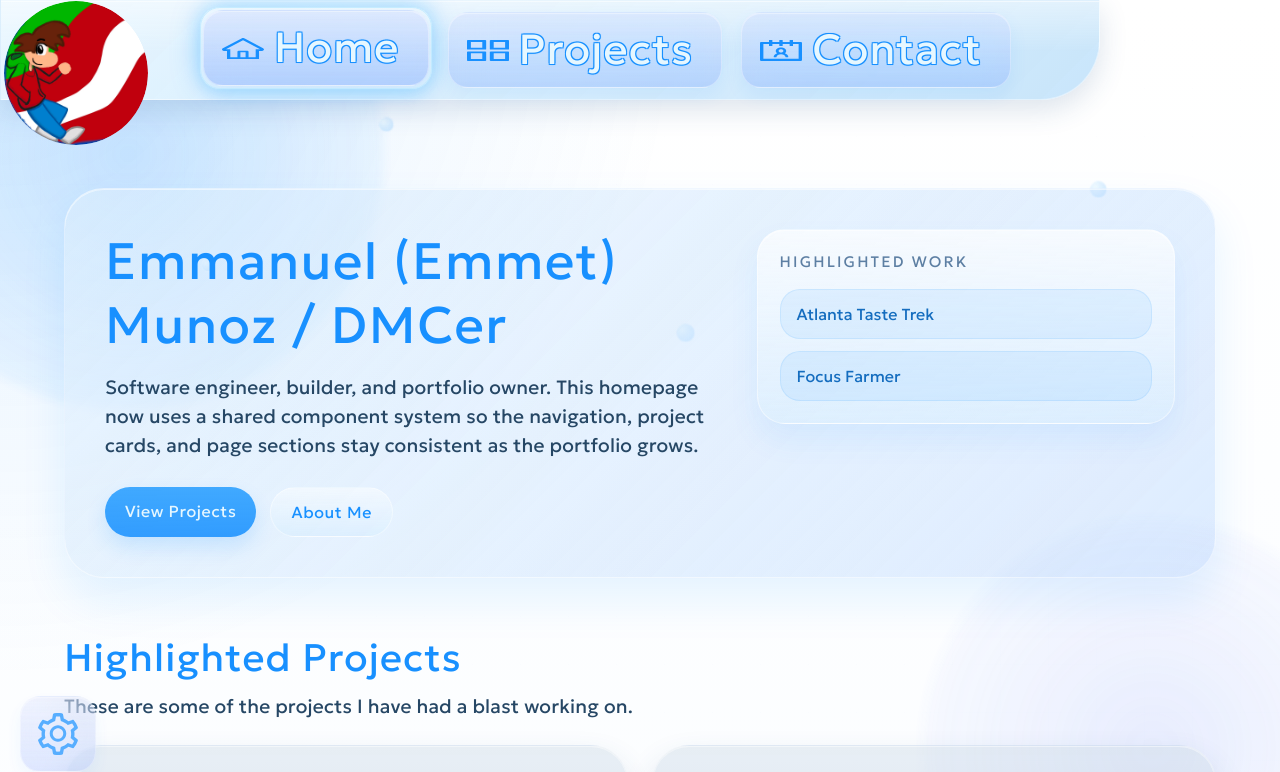
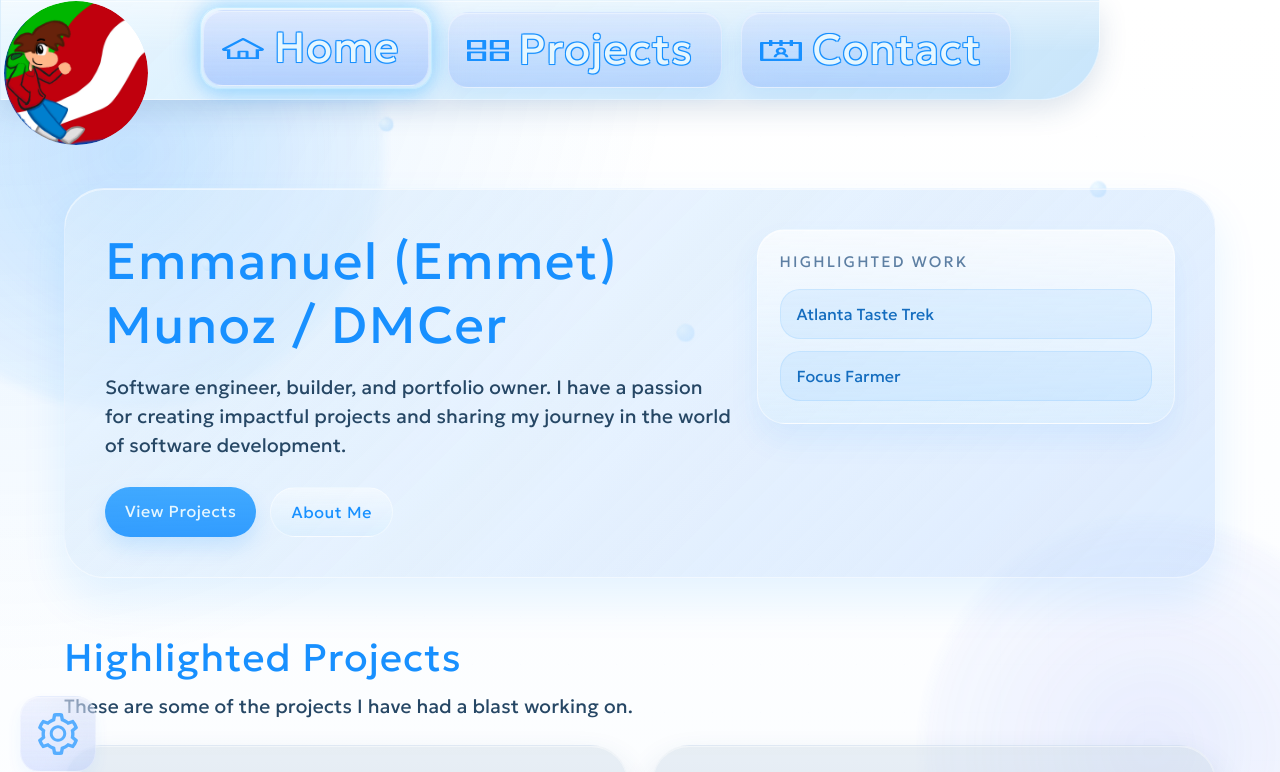
Before and after one commit to DMCerYT/personalportfolio, a React (Create React App) app: page / in a window 1280 px wide. Shown: the top 772 px of the page. Built offline with nearby package versions, Linux system fonts and the light colour scheme.

Commit message:
quick rephrasing on the home page

```diff
--- a/src/pages/Home.js
+++ b/src/pages/Home.js
@@ -10,7 +10,7 @@ export default function Home() {
     <main className={styles.page}>
       <PageIntro
         title="Emmanuel (Emmet) Munoz / DMCer"
-        description="Software engineer, builder, and portfolio owner. This homepage now uses a shared component system so the navigation, project cards, and page sections stay consistent as the portfolio grows."
+        description="Software engineer, builder, and portfolio owner. I have a passion for creating impactful projects and sharing my journey in the world of software development."
         actions={
           <>
             <Link className={styles.cta} to="/projects">
```
